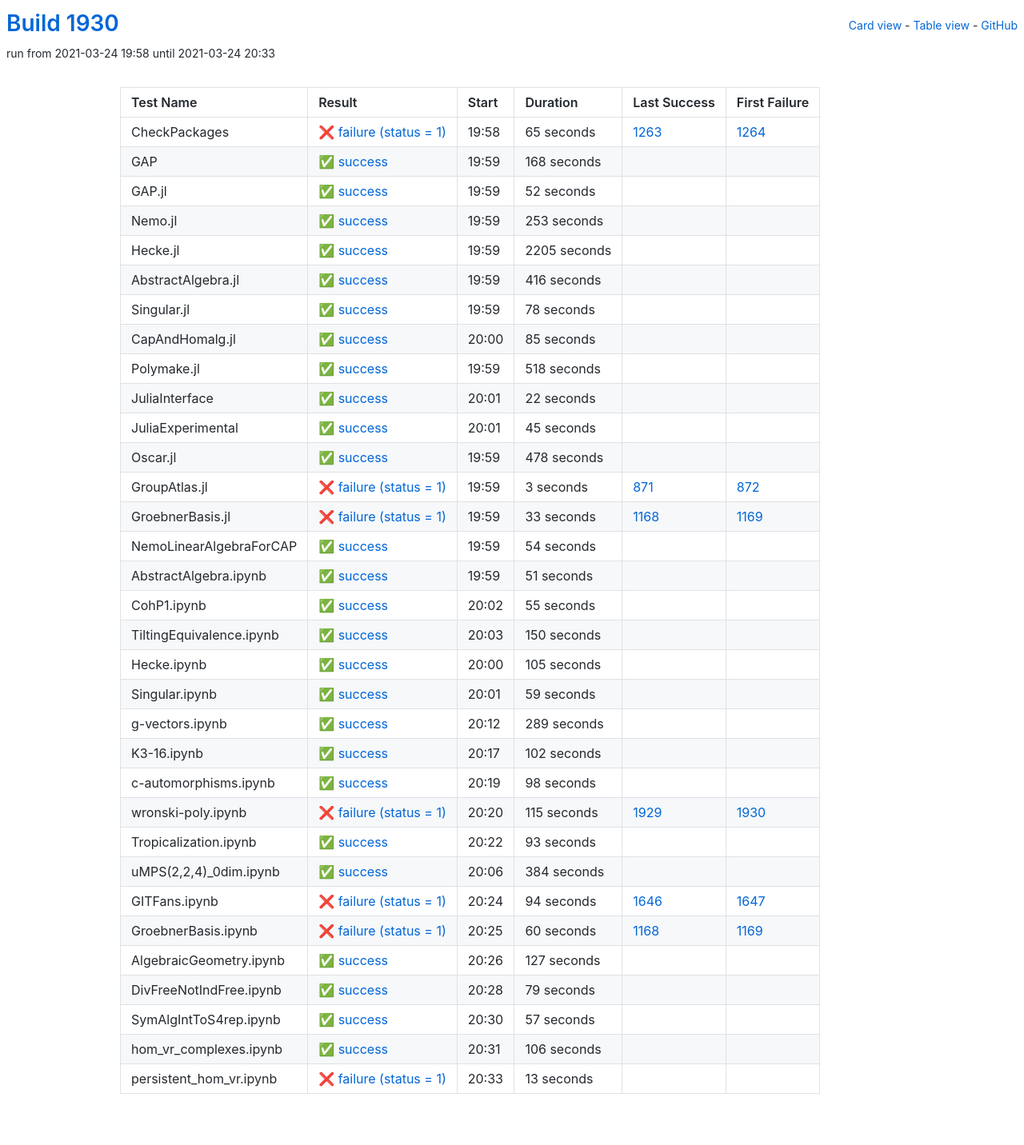
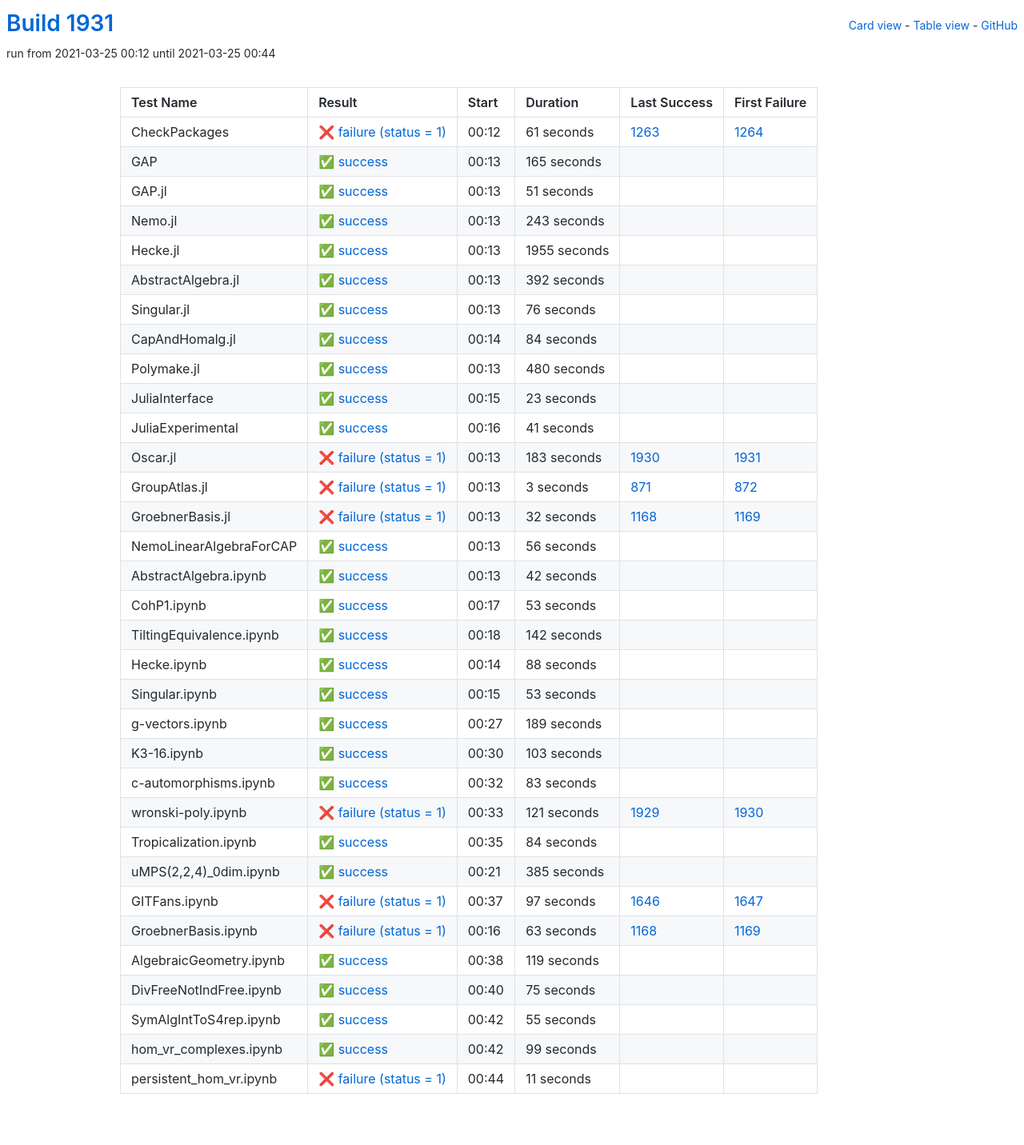
Before and after one commit to oscar-system/oscar-ci-status-stable, a Jekyll site: the page built from table.html, in a window 1280 px wide. Shown: the whole page at 80% size. Built offline with Jekyll 4.4.1, drawn with Linux system fonts in a browser that asks for light colours.

Commit message:
Build #1931

```diff
--- a/_data/ci.yml
+++ b/_data/ci.yml
@@ -1,6 +1,6 @@
 ---
-build: 1930
-build_url: https://oscarci.mathematik.uni-kl.de/job/oscar-stable/1930/
+build: 1931
+build_url: https://oscarci.mathematik.uni-kl.de/job/oscar-stable/1931/
 job: oscar-stable
 organization: oscar-system
 repo: oscar-ci-status-stable
@@ -8,152 +8,152 @@ repourl: https://github.com/oscar-system/oscar-ci-status-stable
 tests:
 - name: CheckPackages
   id: checkpackages
-  log: https://oscarci.mathematik.uni-kl.de/job/oscar-stable/1930/artifact/logs/build-1930/CheckPackages.log
-  start: 2021-03-24 19:58
+  log: https://oscarci.mathematik.uni-kl.de/job/oscar-stable/1931/artifact/logs/build-1931/CheckPackages.log
+  start: 2021-03-25 00:12
   success: false
   exitcode: 1
   status: failure
-  duration: 65
+  duration: 61
   last_success: 1263
   last_success_url: https://oscarci.mathematik.uni-kl.de/job/oscar-stable/1263/
   first_failure: 1264
   first_failure_url: https://oscarci.mathematik.uni-kl.de/job/oscar-stable/1264/
 - name: GAP
   id: gap
-  log: https://oscarci.mathematik.uni-kl.de/job/oscar-stable/1930/artifact/logs/build-1930/GAP.log
-  start: 2021-03-24 19:59
+  log: https://oscarci.mathematik.uni-kl.de/job/oscar-stable/1931/artifact/logs/build-1931/GAP.log
+  start: 2021-03-25 00:13
   success: true
   exitcode: 0
   status: success
-  duration: 168
+  duration: 165
   last_success: false
   last_success_url:
   first_failure: false
   first_failure_url:
 - name: GAP.jl
   id: gap-jl
-  log: https://oscarci.mathematik.uni-kl.de/job/oscar-stable/1930/artifact/logs/build-1930/GAP.jl.log
-  start: 2021-03-24 19:59
+  log: https://oscarci.mathematik.uni-kl.de/job/oscar-stable/1931/artifact/logs/build-1931/GAP.jl.log
+  start: 2021-03-25 00:13
   success: true
   exitcode: 0
   status: success
-  duration: 52
+  duration: 51
   last_success: false
   last_success_url:
   first_failure: false
   first_failure_url:
 - name: Nemo.jl
   id: nemo-jl
-  log: https://oscarci.mathematik.uni-kl.de/job/oscar-stable/1930/artifact/logs/build-1930/Nemo.jl.log
-  start: 2021-03-24 19:59
+  log: https://oscarci.mathematik.uni-kl.de/job/oscar-stable/1931/artifact/logs/build-1931/Nemo.jl.log
+  start: 2021-03-25 00:13
   success: true
   exitcode: 0
   status: success
-  duration: 253
+  duration: 243
   last_success: false
   last_success_url:
   first_failure: false
   first_failure_url:
 - name: Hecke.jl
   id: hecke-jl
-  log: https://oscarci.mathematik.uni-kl.de/job/oscar-stable/1930/artifact/logs/build-1930/Hecke.jl.log
-  start: 2021-03-24 19:59
+  log: https://oscarci.mathematik.uni-kl.de/job/oscar-stable/1931/artifact/logs/build-1931/Hecke.jl.log
+  start: 2021-03-25 00:13
   success: true
   exitcode: 0
   status: success
-  duration: 2205
+  duration: 1955
   last_success: false
   last_success_url:
   first_failure: false
   first_failure_url:
 - name: AbstractAlgebra.jl
   id: abstractalgebra-jl
-  log: https://oscarci.mathematik.uni-kl.de/job/oscar-stable/1930/artifact/logs/build-1930/AbstractAlgebra.jl.log
-  start: 2021-03-24 19:59
+  log: https://oscarci.mathematik.uni-kl.de/job/oscar-stable/1931/artifact/logs/build-1931/AbstractAlgebra.jl.log
+  start: 2021-03-25 00:13
   success: true
   exitcode: 0
   status: success
-  duration: 416
+  duration: 392
   last_success: false
   last_success_url:
   first_failure: false
   first_failure_url:
 - name: Singular.jl
   id: singular-jl
-  log: https://oscarci.mathematik.uni-kl.de/job/oscar-stable/1930/artifact/logs/build-1930/Singular.jl.log
-  start: 2021-03-24 19:59
+  log: https://oscarci.mathematik.uni-kl.de/job/oscar-stable/1931/artifact/logs/build-1931/Singular.jl.log
+  start: 2021-03-25 00:13
   success: true
   exitcode: 0
   status: success
-  duration: 78
+  duration: 76
   last_success: false
   last_success_url:
   first_failure: false
   first_failure_url:
 - name: CapAndHomalg.jl
   id: capandhomalg-jl
-  log: https://oscarci.mathematik.uni-kl.de/job/oscar-stable/1930/artifact/logs/build-1930/CapAndHomalg.jl.log
-  start: 2021-03-24 20:00
+  log: https://oscarci.mathematik.uni-kl.de/job/oscar-stable/1931/artifact/logs/build-1931/CapAndHomalg.jl.log
+  start: 2021-03-25 00:14
   success: true
   exitcode: 0
   status: success
-  duration: 85
+  duration: 84
   last_success: false
   last_success_url:
   first_failure: false
   first_failure_url:
 - name: Polymake.jl
   id: polymake-jl
-  log: https://oscarci.mathematik.uni-kl.de/job/oscar-stable/1930/artifact/logs/build-1930/Polymake.jl.log
-  start: 2021-03-24 19:59
+  log: https://oscarci.mathematik.uni-kl.de/job/oscar-stable/1931/artifact/logs/build-1931/Polymake.jl.log
+  start: 2021-03-25 00:13
   success: true
   exitcode: 0
   status: success
-  duration: 518
+  duration: 480
   last_success: false
   last_success_url:
   first_failure: false
   first_failure_url:
 - name: JuliaInterface
   id: juliainterface
-  log: https://oscarci.mathematik.uni-kl.de/job/oscar-stable/1930/artifact/logs/build-1930/JuliaInterface.log
-  start: 2021-03-24 20:01
+  log: https://oscarci.mathematik.uni-kl.de/job/oscar-stable/1931/artifact/logs/build-1931/JuliaInterface.log
+  start: 2021-03-25 00:15
   success: true
   exitcode: 0
   status: success
-  duration: 22
+  duration: 23
   last_success: false
   last_success_url:
   first_failure: false
   first_failure_url:
 - name: JuliaExperimental
   id: juliaexperimental
-  log: https://oscarci.mathematik.uni-kl.de/job/oscar-stable/1930/artifact/logs/build-1930/JuliaExperimental.log
-  start: 2021-03-24 20:01
+  log: https://oscarci.mathematik.uni-kl.de/job/oscar-stable/1931/artifact/logs/build-1931/JuliaExperimental.log
+  start: 2021-03-25 00:16
   success: true
   exitcode: 0
   status: success
-  duration: 45
+  duration: 41
   last_success: false
   last_success_url:
   first_failure: false
   first_failure_url:
 - name: Oscar.jl
   id: oscar-jl
-  log: https://oscarci.mathematik.uni-kl.de/job/oscar-stable/1930/artifact/logs/build-1930/Oscar.jl.log
-  start: 2021-03-24 19:59
-  success: true
-  exitcode: 0
-  status: success
-  duration: 478
-  last_success: false
-  last_success_url:
-  first_failure: false
-  first_failure_url:
+  log: https://oscarci.mathematik.uni-kl.de/job/oscar-stable/1931/artifact/logs/build-1931/Oscar.jl.log
+  start: 2021-03-25 00:13
+  success: false
+  exitcode: 1
+  status: failure
+  duration: 183
+  last_success: 1930
+  last_success_url: https://oscarci.mathematik.uni-kl.de/job/oscar-stable/1930/
+  first_failure: 1931
+  first_failure_url: https://oscarci.mathematik.uni-kl.de/job/oscar-stable/1931/
 - name: GroupAtlas.jl
   id: groupatlas-jl
-  log: https://oscarci.mathematik.uni-kl.de/job/oscar-stable/1930/artifact/logs/build-1930/GroupAtlas.jl.log
-  start: 2021-03-24 19:59
+  log: https://oscarci.mathematik.uni-kl.de/job/oscar-stable/1931/artifact/logs/build-1931/GroupAtlas.jl.log
+  start: 2021-03-25 00:13
   success: false
   exitcode: 1
   status: failure
@@ -164,44 +164,212 @@ tests:
   first_failure_url: https://oscarci.mathematik.uni-kl.de/job/oscar-stable/872/
 - name: GroebnerBasis.jl
   id: groebnerbasis-jl
-  log: https://oscarci.mathematik.uni-kl.de/job/oscar-stable/1930/artifact/logs/build-1930/GroebnerBasis.jl.log
-  start: 2021-03-24 19:59
+  log: https://oscarci.mathematik.uni-kl.de/job/oscar-stable/1931/artifact/logs/build-1931/GroebnerBasis.jl.log
+  start: 2021-03-25 00:13
   success: false
   exitcode: 1
   status: failure
-  duration: 33
+  duration: 32
   last_success: 1168
   last_success_url: https://oscarci.mathematik.uni-kl.de/job/oscar-stable/1168/
   first_failure: 1169
   first_failure_url: https://oscarci.mathematik.uni-kl.de/job/oscar-stable/1169/
 - name: NemoLinearAlgebraForCAP
   id: nemolinearalgebraforcap
-  log: https://oscarci.mathematik.uni-kl.de/job/oscar-stable/1930/artifact/logs/build-1930/NemoLinearAlgebraForCAP.log
-  start: 2021-03-24 19:59
+  log: https://oscarci.mathematik.uni-kl.de/job/oscar-stable/1931/artifact/logs/build-1931/NemoLinearAlgebraForCAP.log
+  start: 2021-03-25 00:13
   success: true
   exitcode: 0
   status: success
-  duration: 54
+  duration: 56
   last_success: false
   last_success_url:
   first_failure: false
   first_failure_url:
 - name: AbstractAlgebra.ipynb
   id: abstractalgebra-ipynb
-  log: https://oscarci.mathematik.uni-kl.de/job/oscar-stable/1930/artifact/logs/build-1930/AbstractAlgebra.ipynb.log
-  start: 2021-03-24 19:59
+  log: https://oscarci.mathematik.uni-kl.de/job/oscar-stable/1931/artifact/logs/build-1931/AbstractAlgebra.ipynb.log
+  start: 2021-03-25 00:13
   success: true
   exitcode: 0
   status: success
-  duration: 51
+  duration: 42
   last_success: false
   last_success_url:
   first_failure: false
   first_failure_url:
 - name: CohP1.ipynb
   id: cohp1-ipynb
-  log: https://oscarci.mathematik.uni-kl.de/job/oscar-stable/1930/artifact/logs/build-1930/CohP1.ipynb.log
-  start: 2021-03-24 20:02
+  log: https://oscarci.mathematik.uni-kl.de/job/oscar-stable/1931/artifact/logs/build-1931/CohP1.ipynb.log
+  start: 2021-03-25 00:17
+  success: true
+  exitcode: 0
+  status: success
+  duration: 53
+  last_success: false
+  last_success_url:
+  first_failure: false
+  first_failure_url:
+- name: TiltingEquivalence.ipynb
+  id: tiltingequivalence-ipynb
+  log: https://oscarci.mathematik.uni-kl.de/job/oscar-stable/1931/artifact/logs/build-1931/TiltingEquivalence.ipynb.log
+  start: 2021-03-25 00:18
+  success: true
+  exitcode: 0
+  status: success
+  duration: 142
+  last_success: false
+  last_success_url:
+  first_failure: false
+  first_failure_url:
+- name: Hecke.ipynb
+  id: hecke-ipynb
+  log: https://oscarci.mathematik.uni-kl.de/job/oscar-stable/1931/artifact/logs/build-1931/Hecke.ipynb.log
+  start: 2021-03-25 00:14
+  success: true
+  exitcode: 0
+  status: success
+  duration: 88
+  last_success: false
+  last_success_url:
+  first_failure: false
+  first_failure_url:
+- name: Singular.ipynb
+  id: singular-ipynb
+  log: https://oscarci.mathematik.uni-kl.de/job/oscar-stable/1931/artifact/logs/build-1931/Singular.ipynb.log
+  start: 2021-03-25 00:15
+  success: true
+  exitcode: 0
+  status: success
+  duration: 53
+  last_success: false
+  last_success_url:
+  first_failure: false
+  first_failure_url:
+- name: g-vectors.ipynb
+  id: g-vectors-ipynb
+  log: https://oscarci.mathematik.uni-kl.de/job/oscar-stable/1931/artifact/logs/build-1931/g-vectors.ipynb.log
+  start: 2021-03-25 00:27
+  success: true
+  exitcode: 0
+  status: success
+  duration: 189
+  last_success: false
+  last_success_url:
+  first_failure: false
+  first_failure_url:
+- name: K3-16.ipynb
+  id: k3-16-ipynb
+  log: https://oscarci.mathematik.uni-kl.de/job/oscar-stable/1931/artifact/logs/build-1931/K3-16.ipynb.log
+  start: 2021-03-25 00:30
+  success: true
+  exitcode: 0
+  status: success
+  duration: 103
+  last_success: false
+  last_success_url:
+  first_failure: false
+  first_failure_url:
+- name: c-automorphisms.ipynb
+  id: c-automorphisms-ipynb
+  log: https://oscarci.mathematik.uni-kl.de/job/oscar-stable/1931/artifact/logs/build-1931/c-automorphisms.ipynb.log
+  start: 2021-03-25 00:32
+  success: true
+  exitcode: 0
+  status: success
+  duration: 83
+  last_success: false
+  last_success_url:
+  first_failure: false
+  first_failure_url:
+- name: wronski-poly.ipynb
+  id: wronski-poly-ipynb
+  log: https://oscarci.mathematik.uni-kl.de/job/oscar-stable/1931/artifact/logs/build-1931/wronski-poly.ipynb.log
+  start: 2021-03-25 00:33
+  success: false
+  exitcode: 1
+  status: failure
+  duration: 121
+  last_success: 1929
+  last_success_url: https://oscarci.mathematik.uni-kl.de/job/oscar-stable/1929/
+  first_failure: 1930
+  first_failure_url: https://oscarci.mathematik.uni-kl.de/job/oscar-stable/1930/
+- name: Tropicalization.ipynb
+  id: tropicalization-ipynb
+  log: https://oscarci.mathematik.uni-kl.de/job/oscar-stable/1931/artifact/logs/build-1931/Tropicalization.ipynb.log
+  start: 2021-03-25 00:35
+  success: true
+  exitcode: 0
+  status: success
+  duration: 84
+  last_success: false
+  last_success_url:
+  first_failure: false
+  first_failure_url:
+- name: uMPS(2,2,4)_0dim.ipynb
+  id: umps-2-2-4-0dim-ipynb
+  log: https://oscarci.mathematik.uni-kl.de/job/oscar-stable/1931/artifact/logs/build-1931/uMPS-2-2-4-_0dim.ipynb.log
+  start: 2021-03-25 00:21
+  success: true
+  exitcode: 0
+  status: success
+  duration: 385
+  last_success: false
+  last_success_url:
+  first_failure: false
+  first_failure_url:
+- name: GITFans.ipynb
+  id: gitfans-ipynb
+  log: https://oscarci.mathematik.uni-kl.de/job/oscar-stable/1931/artifact/logs/build-1931/GITFans.ipynb.log
+  start: 2021-03-25 00:37
+  success: false
+  exitcode: 1
+  status: failure
+  duration: 97
+  last_success: 1646
+  last_success_url: https://oscarci.mathematik.uni-kl.de/job/oscar-stable/1646/
+  first_failure: 1647
+  first_failure_url: https://oscarci.mathematik.uni-kl.de/job/oscar-stable/1647/
+- name: GroebnerBasis.ipynb
+  id: groebnerbasis-ipynb
+  log: https://oscarci.mathematik.uni-kl.de/job/oscar-stable/1931/artifact/logs/build-1931/GroebnerBasis.ipynb.log
+  start: 2021-03-25 00:16
+  success: false
+  exitcode: 1
+  status: failure
+  duration: 63
+  last_success: 1168
+  last_success_url: https://oscarci.mathematik.uni-kl.de/job/oscar-stable/1168/
+  first_failure: 1169
+  first_failure_url: https://oscarci.mathematik.uni-kl.de/job/oscar-stable/1169/
+- name: AlgebraicGeometry.ipynb
+  id: algebraicgeometry-ipynb
+  log: https://oscarci.mathematik.uni-kl.de/job/oscar-stable/1931/artifact/logs/build-1931/AlgebraicGeometry.ipynb.log
+  start: 2021-03-25 00:38
+  success: true
+  exitcode: 0
+  status: success
+  duration: 119
+  last_success: false
+  last_success_url:
+  first_failure: false
+  first_failure_url:
+- name: DivFreeNotIndFree.ipynb
+  id: divfreenotindfree-ipynb
+  log: https://oscarci.mathematik.uni-kl.de/job/oscar-stable/1931/artifact/logs/build-1931/DivFreeNotIndFree.ipynb.log
+  start: 2021-03-25 00:40
+  success: true
+  exitcode: 0
+  status: success
+  duration: 75
+  last_success: false
+  last_success_url:
+  first_failure: false
+  first_failure_url:
+- name: SymAlgIntToS4rep.ipynb
+  id: symalginttos4rep-ipynb
+  log: https://oscarci.mathematik.uni-kl.de/job/oscar-stable/1931/artifact/logs/build-1931/SymAlgIntToS4rep.ipynb.log
+  start: 2021-03-25 00:42
   success: true
   exitcode: 0
   status: success
@@ -210,194 +378,26 @@ tests:
   last_success_url:
   first_failure: false
   first_failure_url:
-- name: TiltingEquivalence.ipynb
-  id: tiltingequivalence-ipynb
-  log: https://oscarci.mathematik.uni-kl.de/job/oscar-stable/1930/artifact/logs/build-1930/TiltingEquivalence.ipynb.log
-  start: 2021-03-24 20:03
+- name: hom_vr_complexes.ipynb
+  id: hom-vr-complexes-ipynb
+  log: https://oscarci.mathematik.uni-kl.de/job/oscar-stable/1931/artifact/logs/build-1931/hom_vr_complexes.ipynb.log
+  start: 2021-03-25 00:42
   success: true
   exitcode: 0
   status: success
-  duration: 150
-  last_success: false
-  last_success_url:
-  first_failure: false
-  first_failure_url:
-- name: Hecke.ipynb
-  id: hecke-ipynb
-  log: https://oscarci.mathematik.uni-kl.de/job/oscar-stable/1930/artifact/logs/build-1930/Hecke.ipynb.log
-  start: 2021-03-24 20:00
-  success: true
-  exitcode: 0
-  status: success
-  duration: 105
-  last_success: false
-  last_success_url:
-  first_failure: false
-  first_failure_url:
-- name: Singular.ipynb
-  id: singular-ipynb
-  log: https://oscarci.mathematik.uni-kl.de/job/oscar-stable/1930/artifact/logs/build-1930/Singular.ipynb.log
-  start: 2021-03-24 20:01
-  success: true
-  exitcode: 0
-  status: success
-  duration: 59
-  last_success: false
-  last_success_url:
-  first_failure: false
-  first_failure_url:
-- name: g-vectors.ipynb
-  id: g-vectors-ipynb
-  log: https://oscarci.mathematik.uni-kl.de/job/oscar-stable/1930/artifact/logs/build-1930/g-vectors.ipynb.log
-  start: 2021-03-24 20:12
-  success: true
-  exitcode: 0
-  status: success
-  duration: 289
-  last_success: false
-  last_success_url:
-  first_failure: false
-  first_failure_url:
-- name: K3-16.ipynb
-  id: k3-16-ipynb
-  log: https://oscarci.mathematik.uni-kl.de/job/oscar-stable/1930/artifact/logs/build-1930/K3-16.ipynb.log
-  start: 2021-03-24 20:17
-  success: true
-  exitcode: 0
-  status: success
-  duration: 102
-  last_success: false
-  last_success_url:
-  first_failure: false
-  first_failure_url:
-- name: c-automorphisms.ipynb
-  id: c-automorphisms-ipynb
-  log: https://oscarci.mathematik.uni-kl.de/job/oscar-stable/1930/artifact/logs/build-1930/c-automorphisms.ipynb.log
-  start: 2021-03-24 20:19
-  success: true
-  exitcode: 0
-  status: success
-  duration: 98
-  last_success: false
-  last_success_url:
-  first_failure: false
-  first_failure_url:
-- name: wronski-poly.ipynb
-  id: wronski-poly-ipynb
-  log: https://oscarci.mathematik.uni-kl.de/job/oscar-stable/1930/artifact/logs/build-1930/wronski-poly.ipynb.log
-  start: 2021-03-24 20:20
-  success: false
-  exitcode: 1
-  status: failure
-  duration: 115
-  last_success: 1929
-  last_success_url: https://oscarci.mathematik.uni-kl.de/job/oscar-stable/1929/
-  first_failure: 1930
-  first_failure_url: https://oscarci.mathematik.uni-kl.de/job/oscar-stable/1930/
-- name: Tropicalization.ipynb
-  id: tropicalization-ipynb
-  log: https://oscarci.mathematik.uni-kl.de/job/oscar-stable/1930/artifact/logs/build-1930/Tropicalization.ipynb.log
-  start: 2021-03-24 20:22
-  success: true
-  exitcode: 0
-  status: success
-  duration: 93
-  last_success: false
-  last_success_url:
-  first_failure: false
-  first_failure_url:
-- name: uMPS(2,2,4)_0dim.ipynb
-  id: umps-2-2-4-0dim-ipynb
-  log: https://oscarci.mathematik.uni-kl.de/job/oscar-stable/1930/artifact/logs/build-1930/uMPS-2-2-4-_0dim.ipynb.log
-  start: 2021-03-24 20:06
-  success: true
-  exitcode: 0
-  status: success
-  duration: 384
-  last_success: false
-  last_success_url:
-  first_failure: false
-  first_failure_url:
-- name: GITFans.ipynb
-  id: gitfans-ipynb
-  log: https://oscarci.mathematik.uni-kl.de/job/oscar-stable/1930/artifact/logs/build-1930/GITFans.ipynb.log
-  start: 2021-03-24 20:24
-  success: false
-  exitcode: 1
-  status: failure
-  duration: 94
-  last_success: 1646
-  last_success_url: https://oscarci.mathematik.uni-kl.de/job/oscar-stable/1646/
-  first_failure: 1647
-  first_failure_url: https://oscarci.mathematik.uni-kl.de/job/oscar-stable/1647/
-- name: GroebnerBasis.ipynb
-  id: groebnerbasis-ipynb
-  log: https://oscarci.mathematik.uni-kl.de/job/oscar-stable/1930/artifact/logs/build-1930/GroebnerBasis.ipynb.log
-  start: 2021-03-24 20:25
-  success: false
-  exitcode: 1
-  status: failure
-  duration: 60
-  last_success: 1168
-  last_success_url: https://oscarci.mathematik.uni-kl.de/job/oscar-stable/1168/
-  first_failure: 1169
-  first_failure_url: https://oscarci.mathematik.uni-kl.de/job/oscar-stable/1169/
-- name: AlgebraicGeometry.ipynb
-  id: algebraicgeometry-ipynb
-  log: https://oscarci.mathematik.uni-kl.de/job/oscar-stable/1930/artifact/logs/build-1930/AlgebraicGeometry.ipynb.log
-  start: 2021-03-24 20:26
-  success: true
-  exitcode: 0
-  status: success
-  duration: 127
-  last_success: false
-  last_success_url:
-  first_failure: false
-  first_failure_url:
-- name: DivFreeNotIndFree.ipynb
-  id: divfreenotindfree-ipynb
-  log: https://oscarci.mathematik.uni-kl.de/job/oscar-stable/1930/artifact/logs/build-1930/DivFreeNotIndFree.ipynb.log
-  start: 2021-03-24 20:28
-  success: true
-  exitcode: 0
-  status: success
-  duration: 79
-  last_success: false
-  last_success_url:
-  first_failure: false
-  first_failure_url:
-- name: SymAlgIntToS4rep.ipynb
-  id: symalginttos4rep-ipynb
-  log: https://oscarci.mathematik.uni-kl.de/job/oscar-stable/1930/artifact/logs/build-1930/SymAlgIntToS4rep.ipynb.log
-  start: 2021-03-24 20:30
-  success: true
-  exitcode: 0
-  status: success
-  duration: 57
-  last_success: false
-  last_success_url:
-  first_failure: false
-  first_failure_url:
-- name: hom_vr_complexes.ipynb
-  id: hom-vr-complexes-ipynb
-  log: https://oscarci.mathematik.uni-kl.de/job/oscar-stable/1930/artifact/logs/build-1930/hom_vr_complexes.ipynb.log
-  start: 2021-03-24 20:31
-  success: true
-  exitcode: 0
-  status: success
-  duration: 106
+  duration: 99
   last_success: false
   last_success_url:
   first_failure: false
   first_failure_url:
 - name: persistent_hom_vr.ipynb
   id: persistent-hom-vr-ipynb
-  log: https://oscarci.mathematik.uni-kl.de/job/oscar-stable/1930/artifact/logs/build-1930/persistent_hom_vr.ipynb.log
-  start: 2021-03-24 20:33
+  log: https://oscarci.mathematik.uni-kl.de/job/oscar-stable/1931/artifact/logs/build-1931/persistent_hom_vr.ipynb.log
+  start: 2021-03-25 00:44
   success: false
   exitcode: 1
   status: failure
-  duration: 13
+  duration: 11
   last_success: false
   last_success_url:
   first_failure: false
```
Also changed, not shown: README.md.
